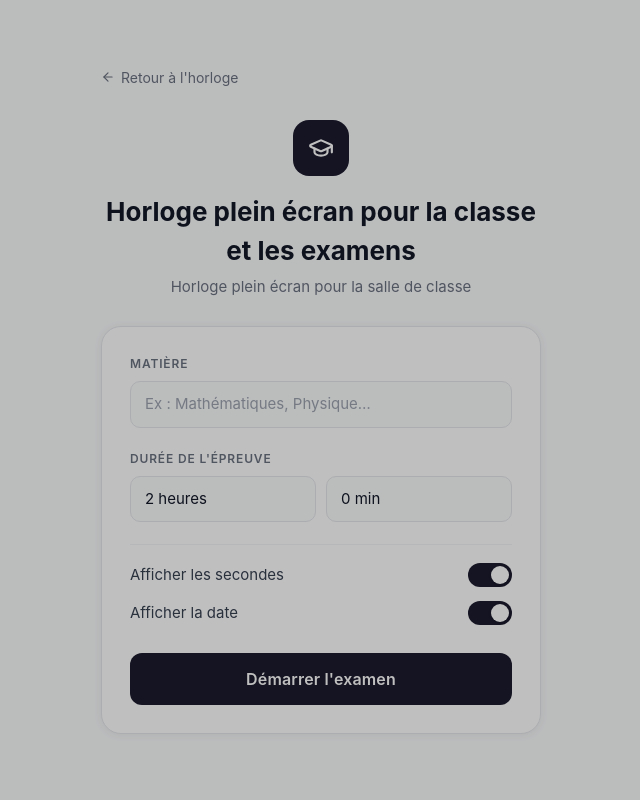
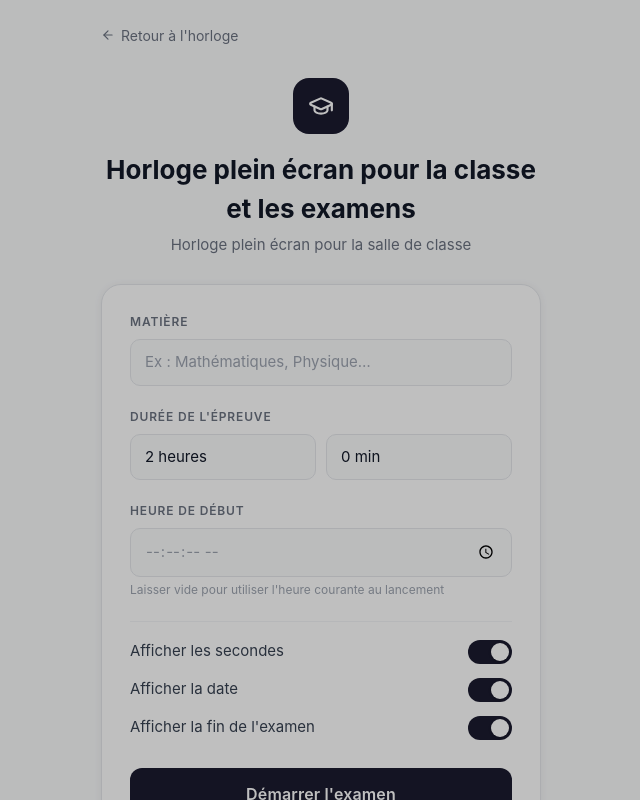
Before and after one commit to glbaugustin-netizen/horloge-live, a Next.js app: page /examen in a window 1280 px wide. Shown: the whole page, without its empty margins (319-959 px from the left). Built offline with nearby package versions, Linux system fonts and the light colour scheme.

Commit message:
feat: heure de fin d'examen calculée + toggle affichage sur /examen

```diff
--- a/components/ExamenPageClient.tsx
+++ b/components/ExamenPageClient.tsx
@@ -14,6 +14,8 @@ interface ExamConfig {
   durationMinutes: number;
   showSeconds: boolean;
   showDate: boolean;
+  startTime: string;   // HH:MM:SS — vide = heure courante au lancement
+  showEndTime: boolean;
 }
 
 const DEFAULT_CONFIG: ExamConfig = {
@@ -22,6 +24,8 @@ const DEFAULT_CONFIG: ExamConfig = {
   durationMinutes: 0,
   showSeconds: true,
   showDate: true,
+  startTime: '',
+  showEndTime: true,
 };
 
 const STORAGE_KEY     = 'horloge-live.com-examen-config';
@@ -36,12 +40,15 @@ const LABELS = {
     labelSubject:    'Matière',
     placeholder:     'Ex : Mathématiques, Physique…',
     labelDuration:   "Durée de l'épreuve",
+    labelStartTime:  'Heure de début',
     hour:            (n: number) => `${n} heure${n !== 1 ? 's' : ''}`,
     min:             (m: number) => `${m} min`,
     showSeconds:     'Afficher les secondes',
     showDate:        'Afficher la date',
+    showEndTime:     "Afficher la fin de l'examen",
     startBtn:        "Démarrer l'examen",
     durationPrefix:  'Durée :',
+    endTimePrefix:   "Fin de l'examen à",
     editBtn:         'Modifier',
     exitFullscreen:  'Quitter le plein écran',
     fullscreen:      'Plein écran',
@@ -53,12 +60,15 @@ const LABELS = {
     labelSubject:    'Subject',
     placeholder:     'E.g. Mathematics, Physics…',
     labelDuration:   'Exam duration',
+    labelStartTime:  'Start time',
     hour:            (n: number) => `${n} hour${n !== 1 ? 's' : ''}`,
     min:             (m: number) => `${m} min`,
     showSeconds:     'Show seconds',
     showDate:        'Show date',
+    showEndTime:     'Show exam end time',
     startBtn:        'Start exam',
     durationPrefix:  'Duration:',
+    endTimePrefix:   'Exam ends at',
     editBtn:         'Edit',
     exitFullscreen:  'Exit full screen',
     fullscreen:      'Full screen',
@@ -89,6 +99,34 @@ function formatDuration(hours: number, minutes: number): string {
   if (hours > 0) return `${hours}h`;
   if (minutes > 0) return `${minutes} min`;
   return '';
+}
+
+function computeEndTime(
+  startTime: string,
+  durationHours: number,
+  durationMinutes: number,
+  showSeconds: boolean,
+): string {
+  let h: number, m: number, s: number;
+  if (startTime) {
+    const parts = startTime.split(':');
+    h = parseInt(parts[0] ?? '0', 10) || 0;
+    m = parseInt(parts[1] ?? '0', 10) || 0;
+    s = parseInt(parts[2] ?? '0', 10) || 0;
+  } else {
+    const now = new Date();
+    h = now.getHours();
+    m = now.getMinutes();
+    s = now.getSeconds();
+  }
+  const totalSec = h * 3600 + m * 60 + s + durationHours * 3600 + durationMinutes * 60;
+  const endH = Math.floor(totalSec / 3600) % 24;
+  const endM = Math.floor((totalSec % 3600) / 60);
+  const endS = totalSec % 60;
+  const hh = endH.toString().padStart(2, '0');
+  const mm = endM.toString().padStart(2, '0');
+  if (!showSeconds) return `${hh}h${mm}`;
+  return `${hh}h${mm}:${endS.toString().padStart(2, '0')}`;
 }
 
 /* ─── Toggle component ───────────────────────────────────────── */
@@ -138,6 +176,7 @@ export default function ExamenPageClient() {
   const [isStarted, setIsStarted]   = useState(false);
   const [currentTime, setCurrentTime] = useState(new Date());
   const [isFullscreen, setIsFullscreen] = useState(false);
+  const [endTime, setEndTime]       = useState('');
   const containerRef = useRef<HTMLDivElement>(null);
 
   /* Detect language + load config from localStorage */
@@ -176,6 +215,12 @@ export default function ExamenPageClient() {
 
   const handleStart = () => {
     setCurrentTime(new Date());
+    setEndTime(computeEndTime(
+      config.startTime,
+      config.durationHours,
+      config.durationMinutes,
+      config.showSeconds,
+    ));
     setIsStarted(true);
   };
 
@@ -347,6 +392,46 @@ export default function ExamenPageClient() {
               </div>
             </div>
 
+            {/* Heure de début */}
+            <div style={{ marginBottom: '22px' }}>
+              <label style={{
+                display: 'block',
+                fontSize: '12px',
+                fontWeight: 600,
+                color: '#6b7280',
+                textTransform: 'uppercase',
+                letterSpacing: '0.07em',
+                marginBottom: '8px',
+              }}>
+                {t.labelStartTime}
+              </label>
+              <input
+                type="time"
+                step="1"
+                value={config.startTime}
+                onChange={(e) => setConfig(c => ({ ...c, startTime: e.target.value }))}
+                style={{
+                  width: '100%',
+                  padding: '11px 14px',
+                  fontSize: '15px',
+                  borderRadius: '10px',
+                  border: '1.5px solid #e5e7eb',
+                  background: '#f9fafb',
+                  color: config.startTime ? '#111827' : '#9ca3af',
+                  outline: 'none',
+                  boxSizing: 'border-box',
+                  transition: 'border-color 150ms ease',
+                }}
+                onFocus={(e) => { e.currentTarget.style.borderColor = '#1a1a2e'; }}
+                onBlur={(e) => { e.currentTarget.style.borderColor = '#e5e7eb'; }}
+              />
+              <p style={{ fontSize: '12px', color: '#9ca3af', marginTop: '4px' }}>
+                {lang === 'fr'
+                  ? 'Laisser vide pour utiliser l\'heure courante au lancement'
+                  : 'Leave empty to use current time at start'}
+              </p>
+            </div>
+
             {/* Toggles */}
             <div style={{
               display: 'flex',
@@ -365,6 +450,11 @@ export default function ExamenPageClient() {
                 label={t.showDate}
                 checked={config.showDate}
                 onChange={(v) => setConfig(c => ({ ...c, showDate: v }))}
+              />
+              <ToggleRow
+                label={t.showEndTime}
+                checked={config.showEndTime}
+                onChange={(v) => setConfig(c => ({ ...c, showEndTime: v }))}
               />
             </div>
 
@@ -430,17 +520,29 @@ export default function ExamenPageClient() {
         </p>
       )}
 
-      {/* Duration badge */}
+      {/* Duration badge + end time */}
+      <div style={{ marginBottom: '32px', textAlign: 'center' }}>
         {durationStr && (
           <p style={{
             fontSize: '14px',
             color: '#9ca3af',
-          marginBottom: '32px',
             letterSpacing: '0.03em',
+            marginBottom: config.showEndTime && endTime ? '6px' : 0,
           }}>
             {t.durationPrefix} {durationStr}
           </p>
         )}
+        {config.showEndTime && endTime && (
+          <p style={{
+            fontSize: '15px',
+            fontWeight: 500,
+            color: '#374151',
+            letterSpacing: '0.01em',
+          }}>
+            {t.endTimePrefix} {endTime}
+          </p>
+        )}
+      </div>
 
       {/* Time */}
       <div style={{
```
Lines whose indentation alone changed are shown as unchanged.
